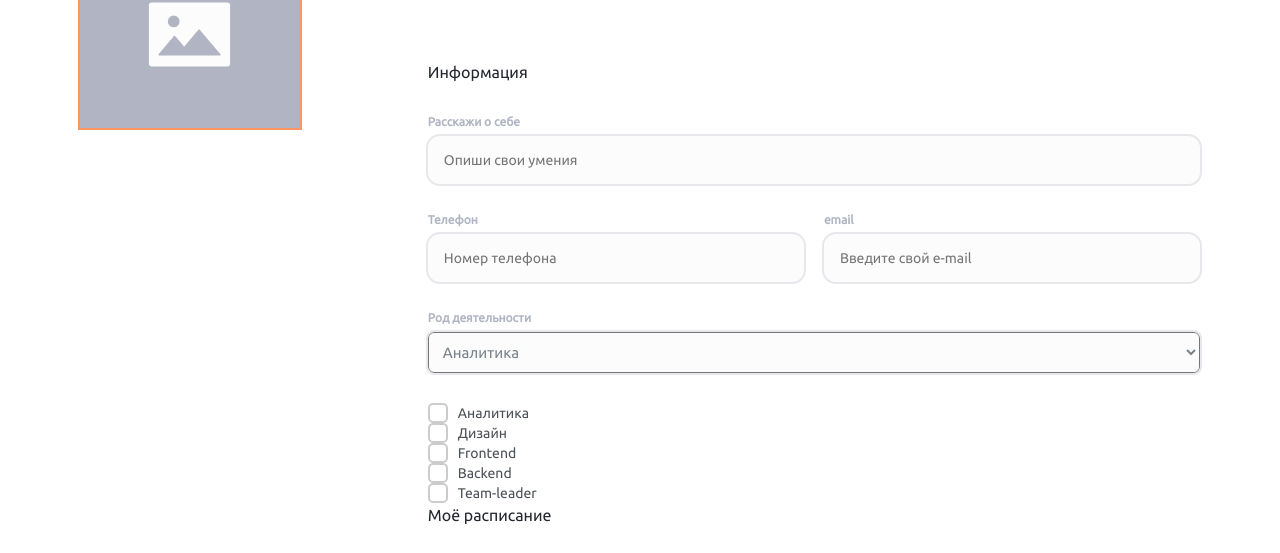
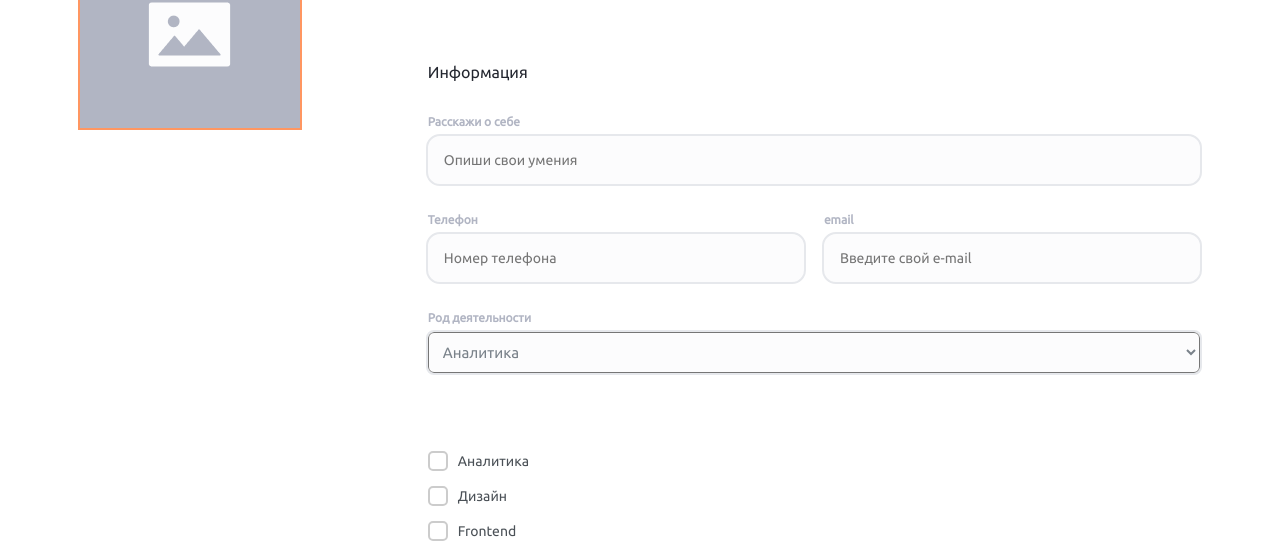
Before and after one commit to EgorVereshko/JustDoIT-project, a plain HTML site: page lk_edit.html in a window 1280 px wide. Shown: the part 233-786 px from the top of the page. Drawn offline with nearby package versions, Linux system fonts and the light colour scheme.

Commit message:
edit styles

```diff
--- a/css/style.css
+++ b/css/style.css
@@ -973,6 +973,18 @@ input[type="checkbox"]:checked {
     width: 256px;
 }
 
+.user__area {
+    margin-top: 48px;
+}
+
+.user_item:not(:last-child) {
+    margin-bottom: 15px;
+}
+
+.user_item:last-child {
+    margin-bottom: 48px;
+}
+
 /* slider */
 .swiper-button-prev::after,
 .swiper-button-next::after {
```
